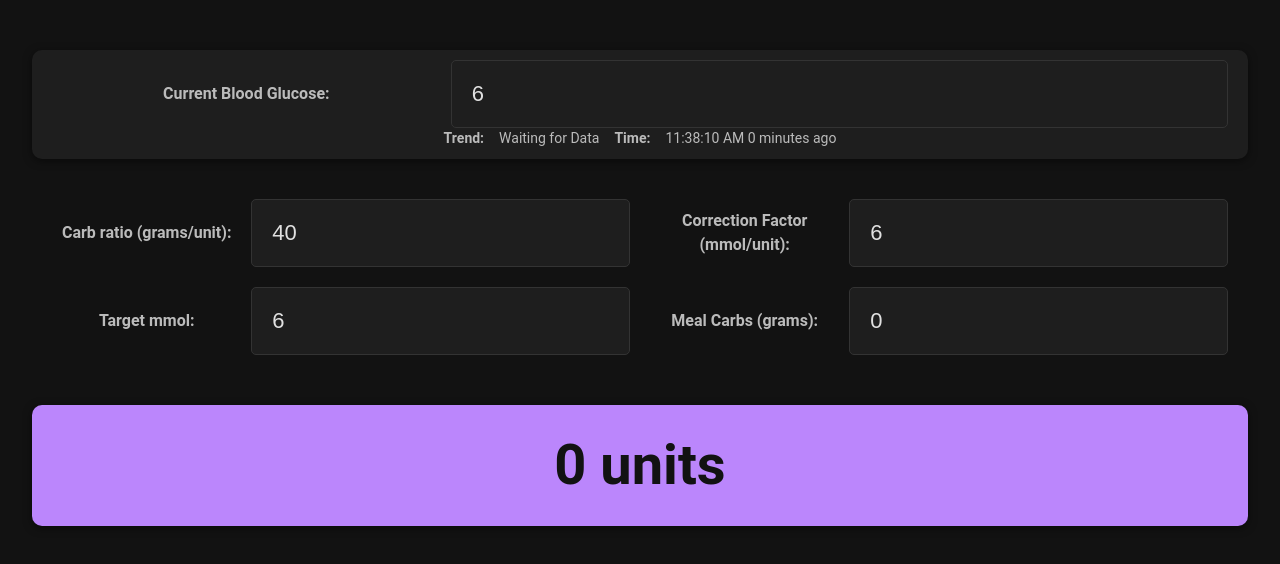
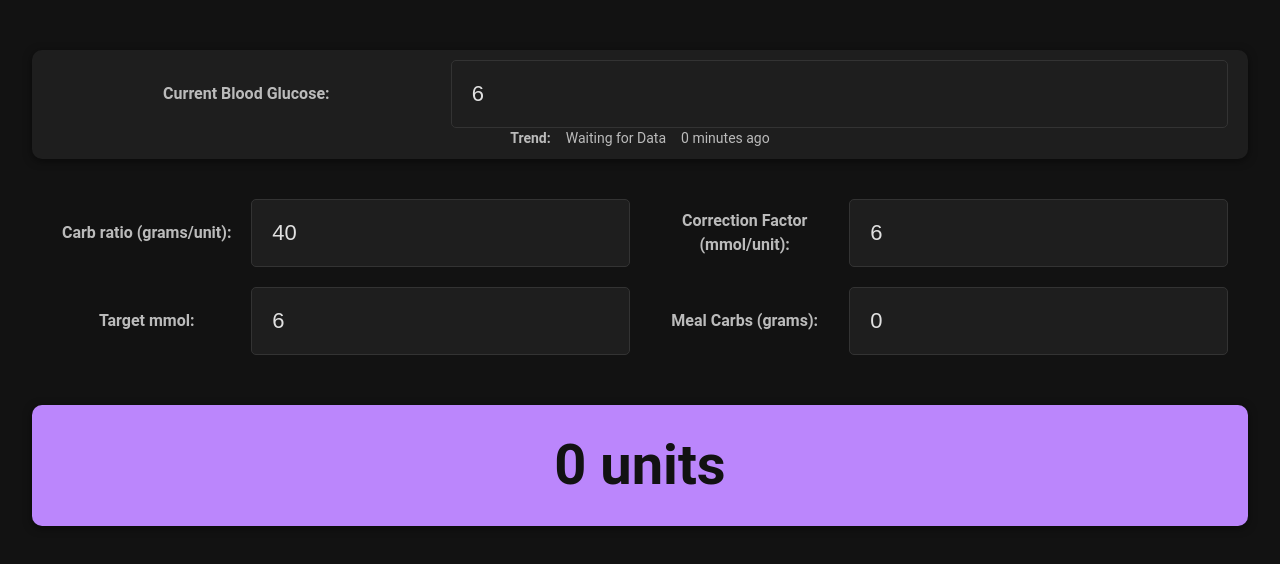
Before and after one commit to leonjoyce88/BolusCalc, a React (Vite) app: page / in a window 1280 px wide. Shown: the part 112-676 px from the top of the page. Built offline with nearby package versions, Linux system fonts and the light colour scheme; no server answers.

Commit message:
removed label and simplified last reading time

```diff
--- a/src/App.jsx
+++ b/src/App.jsx
@@ -82,8 +82,7 @@ function App() {
                 <div className="trend-time-row">
                     <span className="trend-label">Trend:</span>
                     <span>{reading.trend ? reading.trend : "Waiting for Data"}</span>
-                    <span className="time-label">Time:</span>
-                    <span>{reading.timestamp ? new Date(reading.timestamp).toLocaleTimeString([], { hour: '2-digit', minute: '2-digit', second: '2-digit' }) + " " + minutesFromReading + (minutesFromReading == 1 ? " minute " : " minutes ") + "ago" : 'Waiting for Data'}</span>
+                    <span>{reading.timestamp ? minutesFromReading + (minutesFromReading == 1 ? " minute " : " minutes ") + "ago" : 'Waiting for Data'}</span>
                 </div>
             </div>
 
```
